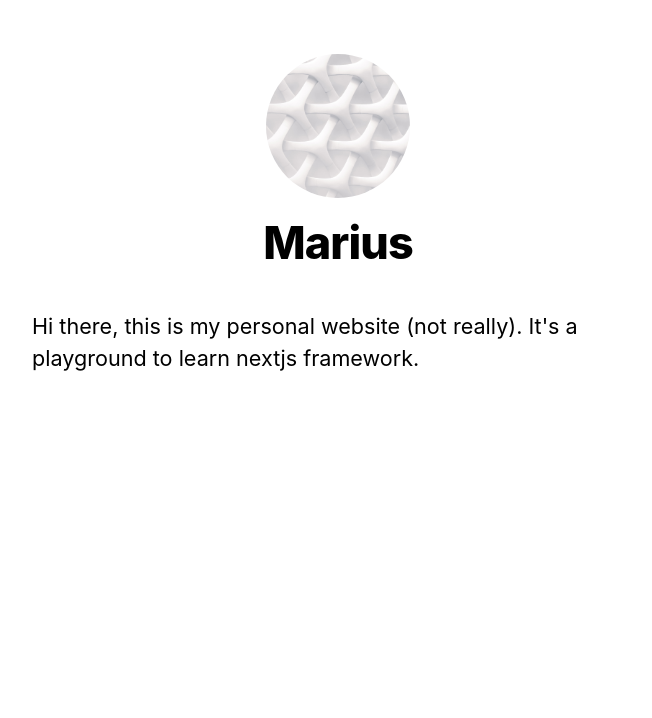
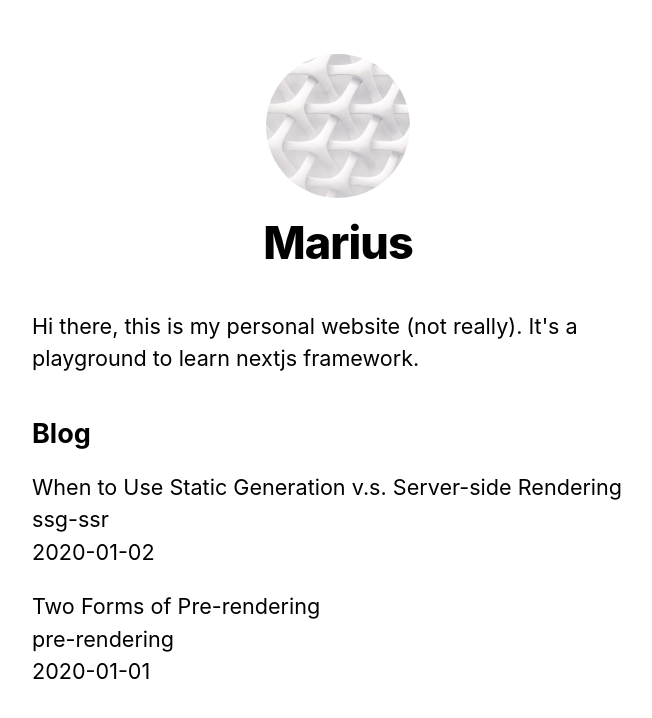
Before and after one commit to colmarius/nextjs-blog, a Next.js app: page / in a window 1280 px wide. Shown: the top 718 px of the page, without its empty margins (302-954 px from the left). Built offline with nearby package versions, Linux system fonts and the light colour scheme.

Commit message:
Read and render markdown posts from the file system
Read posts from /posts folder

```diff
--- /dev/null
+++ b/lib/posts.js
@@ -0,0 +1,22 @@
+import fs from 'fs';
+import path from 'path';
+import matter from 'gray-matter';
+
+const postsDirectory = path.join(process.cwd(), 'posts');
+
+export function getSortedPostsData() {
+  const fileNames = fs.readdirSync(postsDirectory);
+  const allPostsData = fileNames.map((filename) => {
+    const id = filename.replace(/\.md$/, '');
+    const fullPath = path.join(postsDirectory, filename);
+    const fileContents = fs.readFileSync(fullPath, 'utf8');
+    const { data } = matter(fileContents);
+    return { id, ...data };
+  })
+
+  return allPostsData.sort(({ date: a }, { date: b }) => {
+    if (a < b) return 1;
+    else if (a > b) return -1;
+    else return 0
+  });
+}
--- a/package.json
+++ b/package.json
@@ -6,6 +6,7 @@
     "start": "next start"
   },
   "dependencies": {
+    "gray-matter": "^4.0.3",
     "next": "latest",
     "react": "18.2.0",
     "react-dom": "18.2.0"
--- a/pages/index.js
+++ b/pages/index.js
@@ -1,8 +1,9 @@
 import Head from 'next/head';
 import Layout, { siteTitle } from '../components/layout';
+import { getSortedPostsData } from '../lib/posts';
 import utilStyles from '../styles/utils.module.css';
 
-export default function Home() {
+export default function Home({ allPostsData }) {
   return (
     <Layout home>
       <Head>
@@ -11,6 +12,29 @@
       <section className={utilStyles.headingMd}>
         <p>Hi there, this is my personal website (not really). It's a playground to learn nextjs framework.</p>
       </section>
+      <section className={`${utilStyles.headingMd} ${utilStyles.padding1px}`}>
+        <h2 className={utilStyles.headingLg}>Blog</h2>
+        <ul className={utilStyles.list}>
+          {allPostsData.map(({ id, date, title }) => (
+          <li className={utilStyles.listItem} key={id}>
+            {title}
+            <br />
+            {id}
+            <br />
+            {date}
+            </li>
+          ))}
+        </ul>
+      </section>
     </Layout>
   )
 }
+
+export const getStaticProps = () => {
+  const allPostsData = getSortedPostsData();
+  return {
+    props: {
+      allPostsData
+    }
+  }
+}
--- /dev/null
+++ b/posts/pre-rendering.md
@@ -0,0 +1,11 @@
+---
+title: 'Two Forms of Pre-rendering'
+date: '2020-01-01'
+---
+
+Next.js has two forms of pre-rendering: **Static Generation** and **Server-side Rendering**. The difference is in **when** it generates the HTML for a page.
+
+- **Static Generation** is the pre-rendering method that generates the HTML at **build time**. The pre-rendered HTML is then _reused_ on each request.
+- **Server-side Rendering** is the pre-rendering method that generates the HTML on **each request**.
+
+Importantly, Next.js let's you **choose** which pre-rendering form to use for each page. You can create a "hybrid" Next.js app by using Static Generation for most pages and using Server-side Rendering for others.
--- /dev/null
+++ b/posts/ssg-ssr.md
@@ -0,0 +1,19 @@
+---
+title: 'When to Use Static Generation v.s. Server-side Rendering'
+date: '2020-01-02'
+---
+
+We recommend using **Static Generation** (with and without data) whenever possible because your page can be built once and served by CDN, which makes it much faster than having a server render the page on every request.
+
+You can use Static Generation for many types of pages, including:
+
+- Marketing pages
+- Blog posts
+- E-commerce product listings
+- Help and documentation
+
+You should ask yourself: "Can I pre-render this page **ahead** of a user's request?" If the answer is yes, then you should choose Static Generation.
+
+On the other hand, Static Generation is **not** a good idea if you cannot pre-render a page ahead of a user's request. Maybe your page shows frequently updated data, and the page content changes on every request.
+
+In that case, you can use **Server-Side Rendering**. It will be slower, but the pre-rendered page will always be up-to-date. Or you can skip pre-rendering and use client-side JavaScript to populate data.
```
Also changed, not shown: 1 other file (tests, documents, lock files or other folders).
